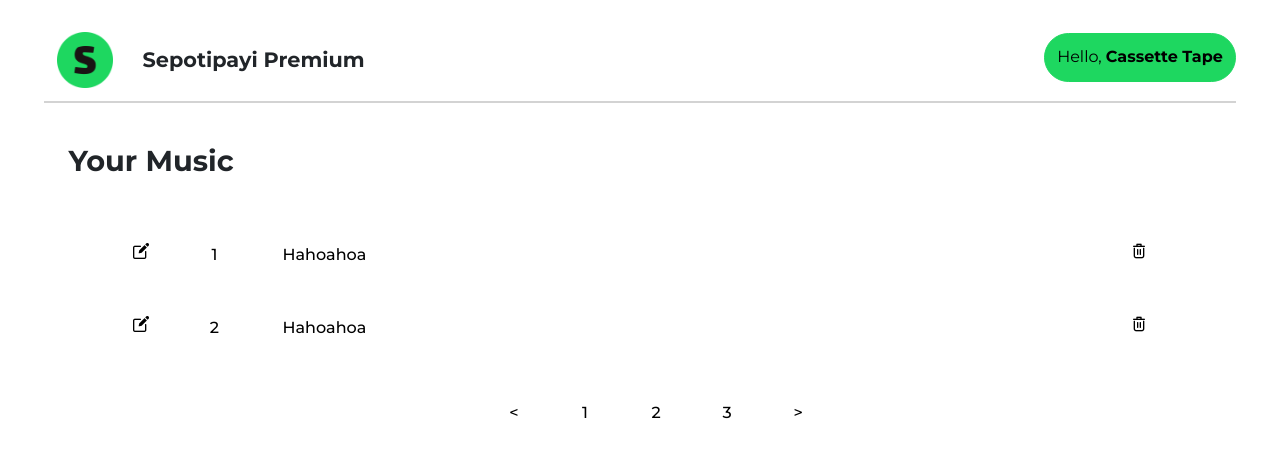
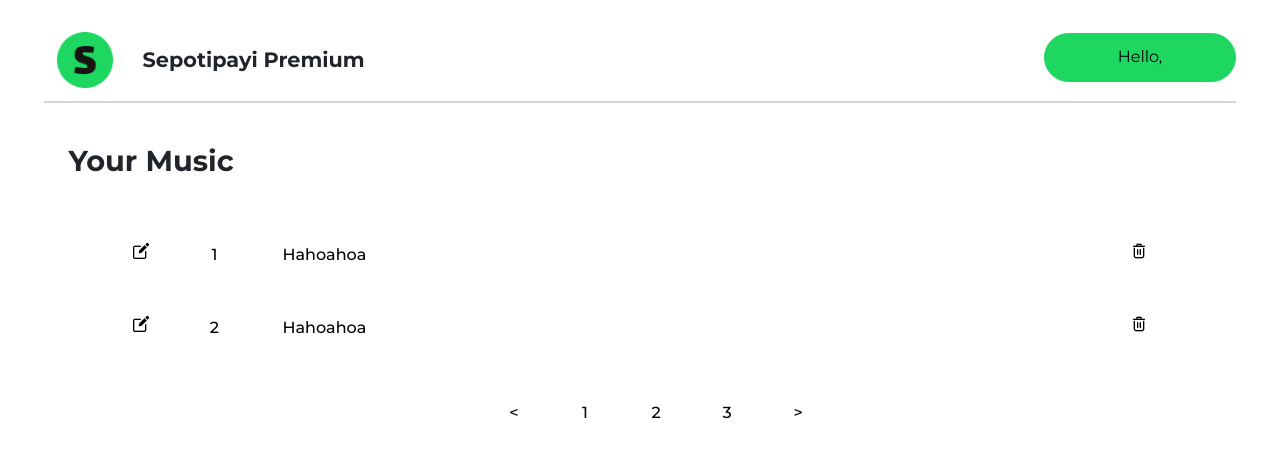
Before and after one commit to apwic/extended-spotify-clone, a React (Vite) app: page /singer in a window 1280 px wide. Shown: the top 458 px of the page. Built offline with nearby package versions, Linux system fonts and the light colour scheme.

Commit message:
fix: naming in home header

```diff
--- /dev/null
+++ b/src/context/UserContext.tsx
@@ -0,0 +1,24 @@
+import React, { useState } from 'react'
+
+export interface UserContextTypes {
+    username: string;
+    setUsername: React.Dispatch<React.SetStateAction<string>>;
+}
+
+export const UserContext = React.createContext<UserContextTypes>(
+    {} as UserContextTypes
+);
+
+interface Props {
+    children: React.ReactNode;
+}
+
+export const UserContextProvider: React.FC<Props> = (props) => {
+    const [username, setUsername] = useState<string>('');
+
+    return (
+        <UserContext.Provider value={{ username, setUsername }}>
+            {props.children}
+        </UserContext.Provider>
+    )
+}
--- a/src/pages/App.tsx
+++ b/src/pages/App.tsx
@@ -1,4 +1,5 @@
 import { Route, Routes } from 'react-router-dom'
+import { UserContextProvider } from '../context/UserContext'
 import '../styles/App.css'
 import AdminPage from './AdminPage'
 import Login from './Login'
@@ -8,14 +9,14 @@ import SingerPage from './SingerPage'
 function App() {
 
   return (
-    <div className="App">
+    <UserContextProvider>
       <Routes>
         <Route path="/" element={<Login />} />
         <Route path="/register" element={<Register />} />
         <Route path="/admin" element={<AdminPage />} />
         <Route path="/singer" element={<SingerPage maxData={2} />} />"
       </Routes>
-    </div>
+    </UserContextProvider>
   )
 }
 
--- a/src/pages/HomeHeader.tsx
+++ b/src/pages/HomeHeader.tsx
@@ -1,14 +1,17 @@
-import React from 'react'
+import React, { useContext } from 'react'
 import { Button, Container, OverlayTrigger, Popover } from 'react-bootstrap'
 import sepotipayiLogo from '../assets/logo-good-quality.png'
 import '../styles/homeheader.css'
 import AuthService from '../services/auth-service'
 import { useNavigate } from 'react-router'
+import { UserContext } from '../context/UserContext'
 
 const HomeHeader = () => {
     const navigate = useNavigate();
+    const userContext = useContext(UserContext);
 
     const handleLogout = () => {
+        userContext.setUsername('');
         AuthService.signOut()
             .then((response: any) => {
                 console.log(response);
@@ -27,6 +30,7 @@ const HomeHeader = () => {
         </Popover>
     )
 
+
     return (
         <Container fluid>
             <div style={{ display: 'flex', justifyContent: 'space-between', alignItems: 'center', borderBottom: '2px solid lightgray' }}>
@@ -38,7 +42,7 @@ const HomeHeader = () => {
                 </div>
                 <div style={{ display: 'flex', justifyContent: 'center', alignItems: 'center', paddingBottom: '1vw' }}>
                     <OverlayTrigger trigger="click" placement="bottom" overlay={logoutButton}>
-                        <Button className='profilestyle'>Hello, <strong>Cassette Tape</strong></Button>
+                        <Button className='profilestyle'>Hello, <strong>{userContext.username}</strong></Button>
                     </OverlayTrigger>
                 </div>
             </div>
--- a/src/pages/Login.tsx
+++ b/src/pages/Login.tsx
@@ -1,4 +1,4 @@
-import { Component, ChangeEvent, useState} from 'react'
+import { Component, ChangeEvent, useState, useContext} from 'react'
 import { Button, Form, Row } from 'react-bootstrap'
 import HeaderAuth from './HeaderAuth'
 import '../styles/auth.css'
@@ -7,11 +7,13 @@ import { useNavigate } from 'react-router-dom'
 import { PropsFromToggle } from 'react-bootstrap/esm/DropdownToggle'
 import IUser from "../types/user-type"
 import AuthService from "../services/auth-service"
+import { UserContext } from '../context/UserContext'
 
 const Login = () => {
   const [username, setUsername] = useState<IUser["username"]>('');
   const [password, setPassword] = useState<IUser["password"]>('');
   const navigate = useNavigate();
+  const userContext = useContext(UserContext);
 
   const handleSubmit = (e: React.FormEvent<HTMLFormElement>) => {
     e.preventDefault();
@@ -19,10 +21,11 @@ const Login = () => {
       username,
       password
     }
+    userContext.setUsername(username);
     AuthService.signIn(data)
       .then((response: any) => {
-        console.log(response.isAdmin);
-        response.isAdmin ? navigate('/admin') : navigate('/singer');
+        console.log(response);
+        response.data.isAdmin ? navigate('/admin') : navigate('/singer');
       })
       .catch((e: Error) => {
         console.log(e);
--- a/src/pages/Register.tsx
+++ b/src/pages/Register.tsx
@@ -1,9 +1,10 @@
-import React, { useState } from 'react'
+import React, { useContext, useState } from 'react'
 import { Button, Form, Row } from 'react-bootstrap'
 import { Link, useNavigate } from 'react-router-dom'
 import HeaderAuth from './HeaderAuth'
 import IUser from "../types/user-type"
 import AuthService from '../services/auth-service'
+import { UserContext } from '../context/UserContext'
 
 const Register = () => {
     const [username, setUsername] = useState<IUser["username"]>('');
@@ -13,6 +14,7 @@ const Register = () => {
     const [confirmPassword, setConfirmPassword] = useState<IUser["password"]>('');
     const isAdmin = false;
     const navigate = useNavigate();
+    const userContext = useContext(UserContext);
 
     const handleSubmit = (e: React.FormEvent<HTMLFormElement>) => {
         e.preventDefault();
@@ -23,6 +25,7 @@ const Register = () => {
             password,
             isAdmin
         }
+        userContext.setUsername(username);
         AuthService.signUp(data)
             .then((response: any) => {
                 console.log(response);
```
